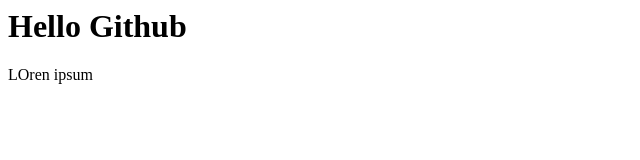
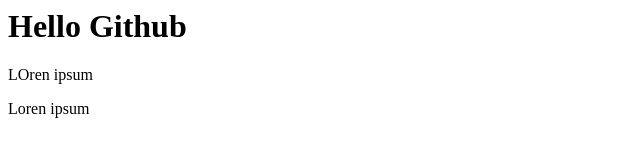
Before and after one commit to AdamIDD/frontend-git-linux-task-12, a plain HTML site: page index.html in a window 1280 px wide. Shown: the whole page, without its empty margins (0-640 px from the left). Drawn offline with Linux system fonts and the light colour scheme.

Commit message:
2nd p added

```diff
--- a/index.html
+++ b/index.html
@@ -1,3 +1,4 @@
 <h1>Hello Github</h1>
 
-<p>LOren ipsum</>
+<p>LOren ipsum</p>
+<p>Loren ipsum</p>
```
